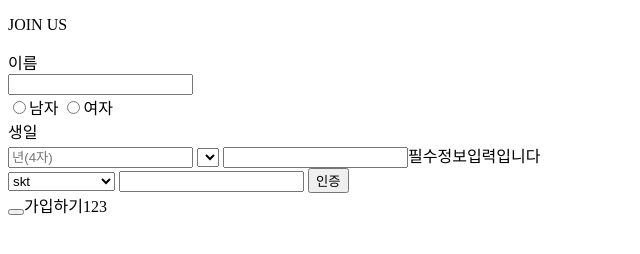
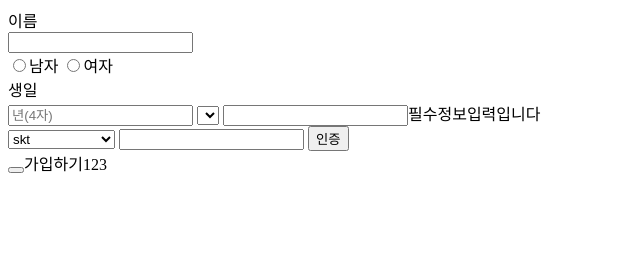
Before and after one commit to Yerumi/kingking, a plain HTML site: page index.html in a window 1280 px wide. Shown: the whole page, without its empty margins (0-640 px from the left). Drawn offline with Linux system fonts and the light colour scheme.

Commit message:
remove text

```diff
--- a/index.html
+++ b/index.html
@@ -7,7 +7,7 @@
 <title>게시판에 오신걸 환영합니다</title>
 </head>
 <body>
-    <p>JOIN US</p>
+
 </body>
 <FROM>
     <DIV>
```
